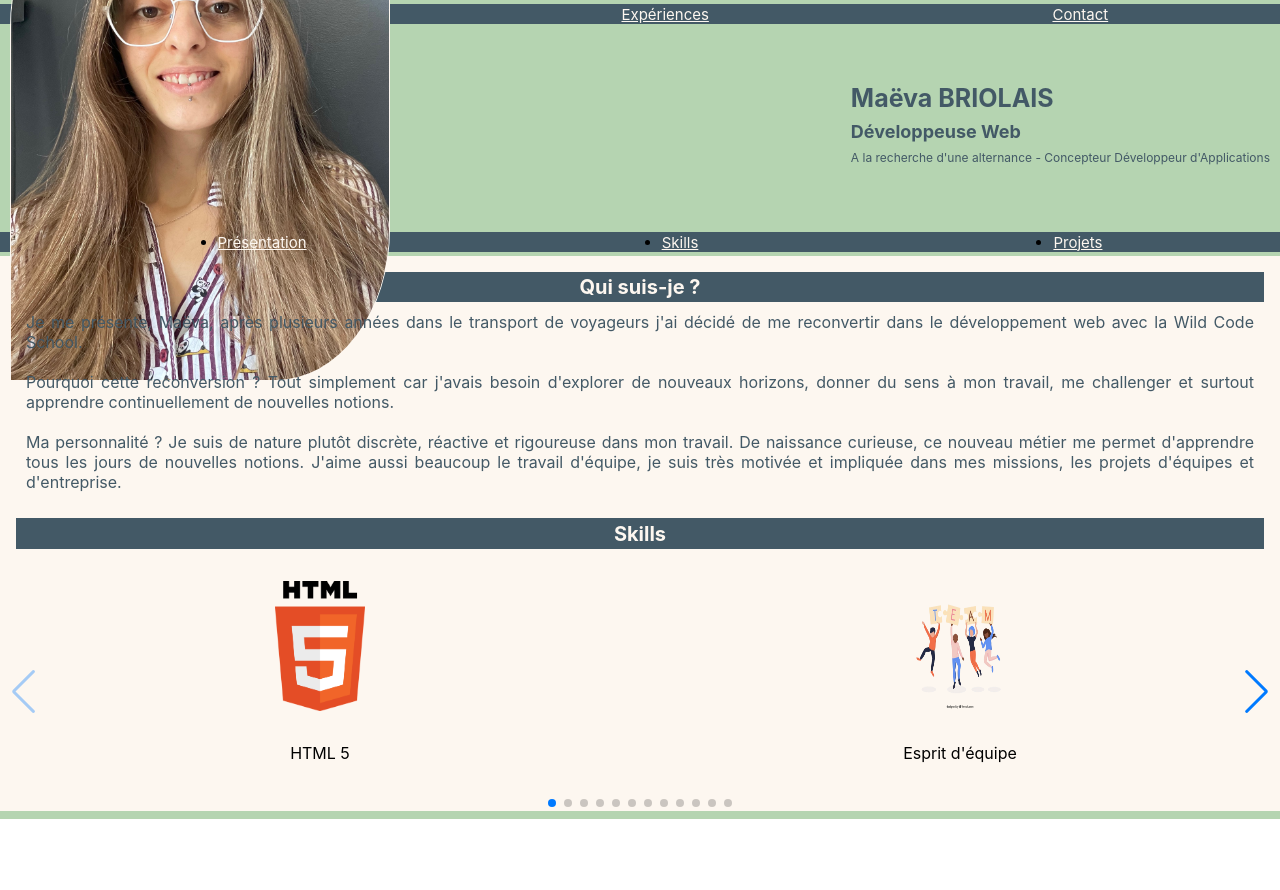
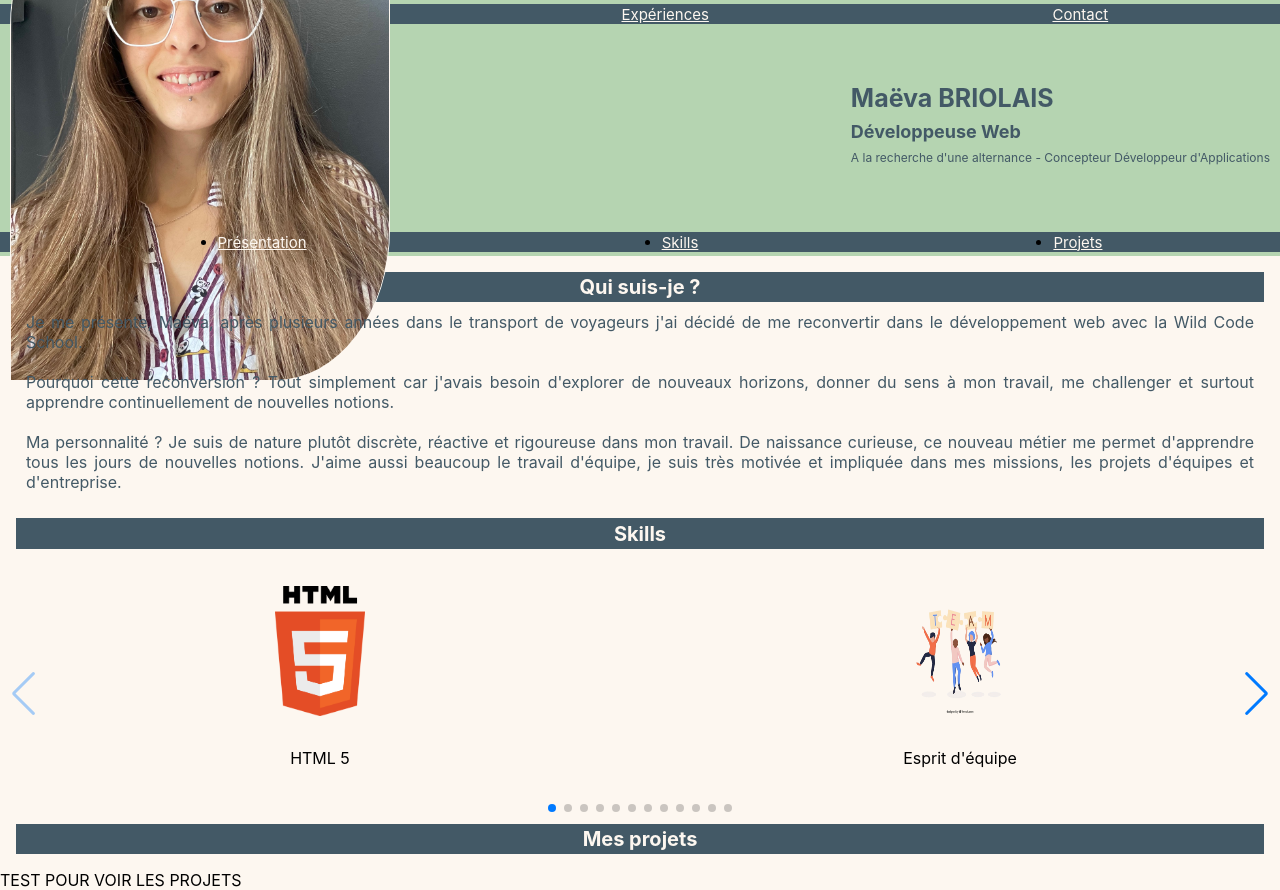
Before and after one commit to MaevaBriolais/React_Portfolio, a React (Vite) app in the folder my-react-app/: page / in a window 1280 px wide. Before the commit the page ends 819 px from the top, so only its background shows below. Built offline with nearby package versions, Linux system fonts and the light colour scheme.

Commit message:
Create component Mes projets and file scss

```diff
--- a/my-react-app/src/App.jsx
+++ b/my-react-app/src/App.jsx
@@ -3,6 +3,7 @@ import Header from "./components/Header";
 import NavbarInterne from "./components/NavbarInterne";
 import NavbarPages from "./components/NavbarPages";
 import Presentation from "./components/Presentation";
+import Projets from "./components/Projets";
 import Skills from "./components/Skills";
 
 function App() {
@@ -13,6 +14,7 @@ function App() {
       <NavbarInterne/>
       <Presentation/>
       <Skills/>
+      <Projets/>
     </>
   );
 }
--- /dev/null
+++ b/my-react-app/src/CSS/projets.scss
@@ -0,0 +1,6 @@
+.projet{
+    background-color: var(--main-color);
+    h1{
+        margin: 0 1rem 1rem 1rem;
+    }
+}
--- a/my-react-app/src/CSS/skills.scss
+++ b/my-react-app/src/CSS/skills.scss
@@ -4,8 +4,8 @@
         margin: 0 1rem 1rem 1rem;
     }
     .skills {
-        border-top: .5rem;
-        border-bottom: .5rem solid var(--second-main-color);
+        margin-top: .3rem;
+        margin-bottom: .5rem;
         padding: 1rem;
         display: flex;
         flex-direction: column;
--- /dev/null
+++ b/my-react-app/src/components/Projets.jsx
@@ -0,0 +1,11 @@
+import "../CSS/projets.scss"
+
+function Projets() {
+  return (
+    <div className="projet">
+    <h1> Mes projets </h1>
+   <p> TEST POUR VOIR LES PROJETS</p>
+    </div>
+  );
+}
+export default Projets;
```
